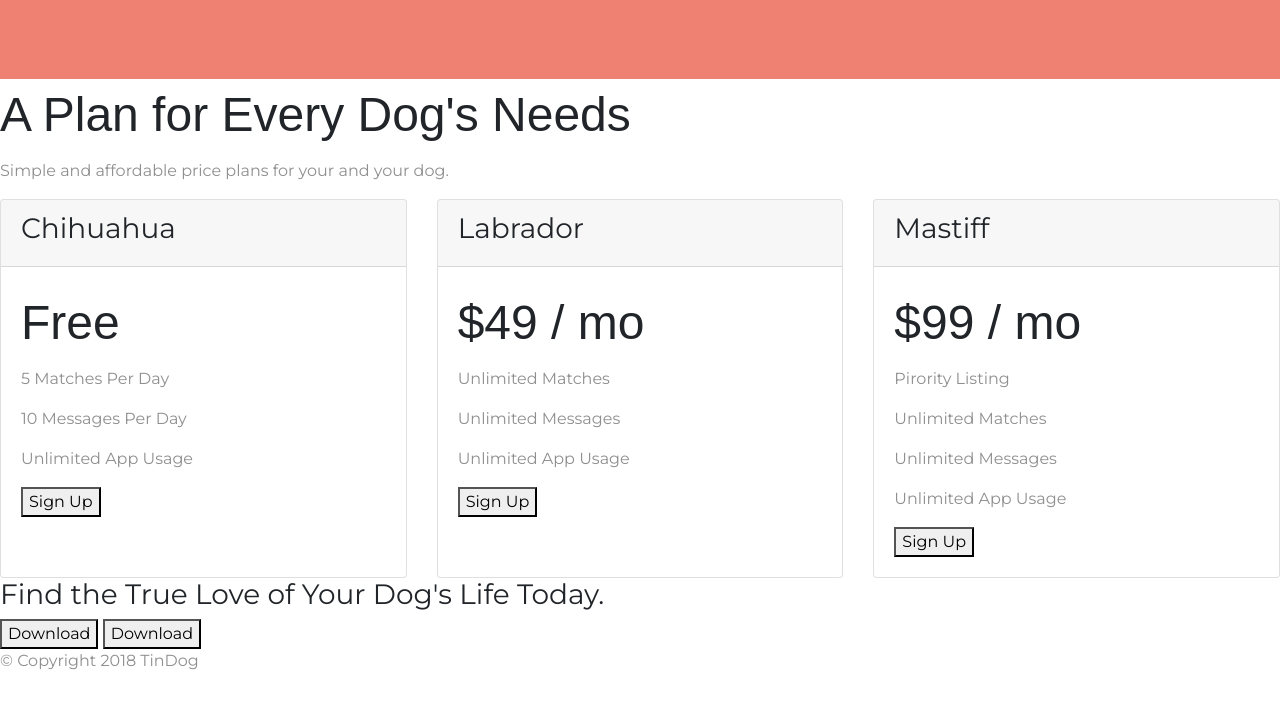
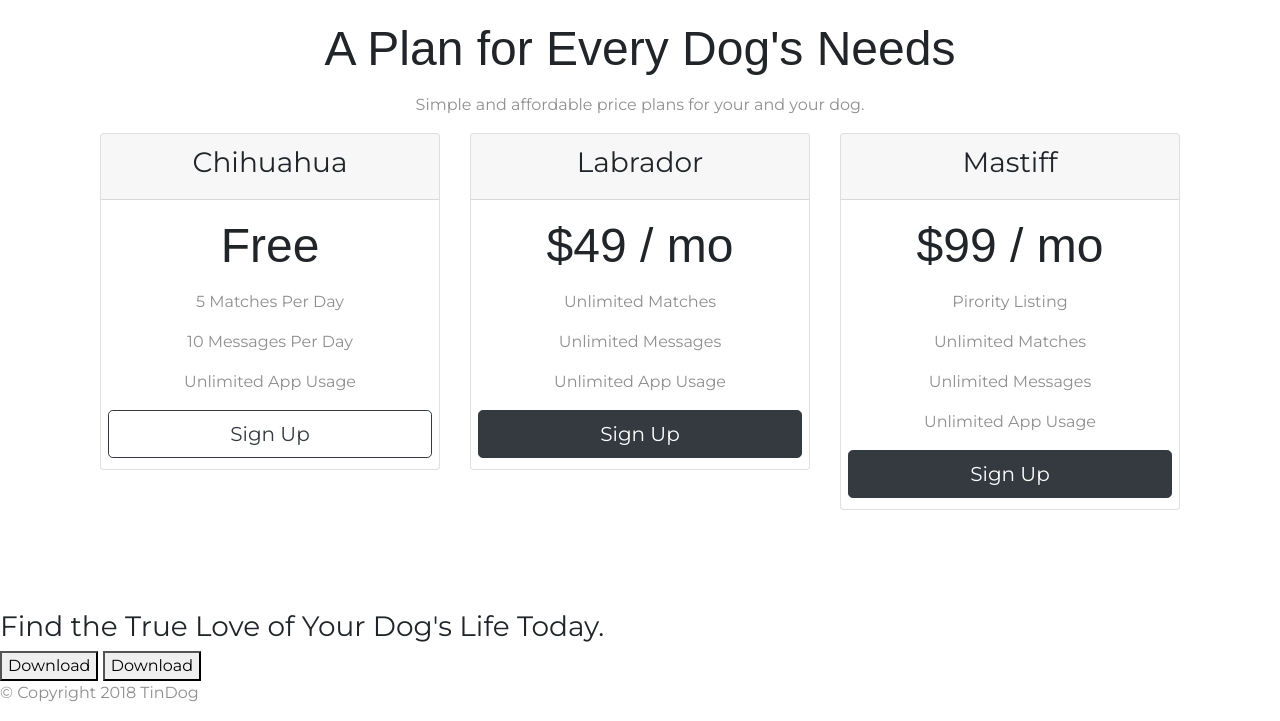
Before and after one commit to abhijithabhiakl/lorem-ipsum, a plain HTML site: page index.html in a window 1280 px wide. Shown: the part 1951-2672 px from the top of the page. Before the commit the page ends 2640 px from the top, so only its background shows below. Drawn offline with nearby package versions, Linux system fonts and the light colour scheme; a web font is replaced by a local one.

Commit message:
===============

```diff
--- a/css/styles.css
+++ b/css/styles.css
@@ -12,11 +12,13 @@ body {
   font-family: "Montserrat", sans-serif;
 }
 .container-fluid {
-  padding: 3% 10% 3%;
+  padding: 3% 10% 10%;
 }
-.rotate {
+.iphone {
   transform: rotate(25deg);
   width: 60%;
+  position: absolute;
+  right: 25%;
 }
 .navbar {
   padding: 0 0 4.5rem;
@@ -31,6 +33,8 @@ body {
 }
 #features {
   padding: 7% 15%;
+  background-color: #ffffff;
+  position: relative;
 }
 .feature-box {
   text-align: center;
@@ -85,3 +89,11 @@ h2{
    font-size: 1.2rem ;
    font-family: "montserrat-light", sans-serif;
 }
+
+#pricing{
+  text-align: center;
+  padding: 100px;
+}
+.card-body{
+  padding: 3% 2%;
+}
--- a/index.html
+++ b/index.html
@@ -43,7 +43,7 @@
       <button type="button" class="btn btn-lg btn-outline-light door"><i class="fab fa-google-play"></i> Download</button>
     </div>
     <div class="col-lg-6">
-      <img class="rotate" src="images/iphone6.png" alt="iphone-mockup">
+      <img class="iphone" src="images/iphone6.png" alt="iphone-mockup">
     </div>
   </div>
   </section>
@@ -125,7 +125,12 @@
 
      <h2>A Plan for Every Dog's Needs</h2>
      <p>Simple and affordable price plans for your and your dog.</p>
-    <div class="card-deck">
+
+
+      <div class="row">
+
+       <div class=" card-col col-lg-4 col-md-6">
+
         <div class="card">
           <div class="card-header">
             <h3>Chihuahua</h3>
@@ -135,11 +140,14 @@
             <p>5 Matches Per Day</p>
             <p>10 Messages Per Day</p>
             <p>Unlimited App Usage</p>
-    <button type="button">Sign Up</button>
+            <button class="btn btn-outline-dark btn-lg btn-block" type="button">Sign Up</button>
           </div>
         </div>
 
+       </div>
 
+
+       <div class=" card-col col-lg-4 col-md-6">
   <div class="card">
     <div class="card-header">
       <h3>Labrador</h3>
@@ -149,11 +157,13 @@
       <p>Unlimited Matches</p>
       <p>Unlimited Messages</p>
       <p>Unlimited App Usage</p>
-    <button type="button">Sign Up</button>
+      <button class="btn btn-dark btn-lg btn-block" type="button">Sign Up</button>
+    </div>
   </div>
        </div>
 
 
+       <div class=" card-col col-lg-4">
   <div class="card">
     <div class="card-header">
       <h3>Mastiff</h3>
@@ -164,9 +174,12 @@
       <p>Unlimited Matches</p>
       <p>Unlimited Messages</p>
       <p>Unlimited App Usage</p>
-    <button type="button">Sign Up</button>
+      <div class="btn btn-dark btn-lg btn-block">Sign Up</div>
     </div>
   </div>
+       </div>
+
+
       </div>
   </section>
 
```
Lines whose indentation alone changed are shown as unchanged.
